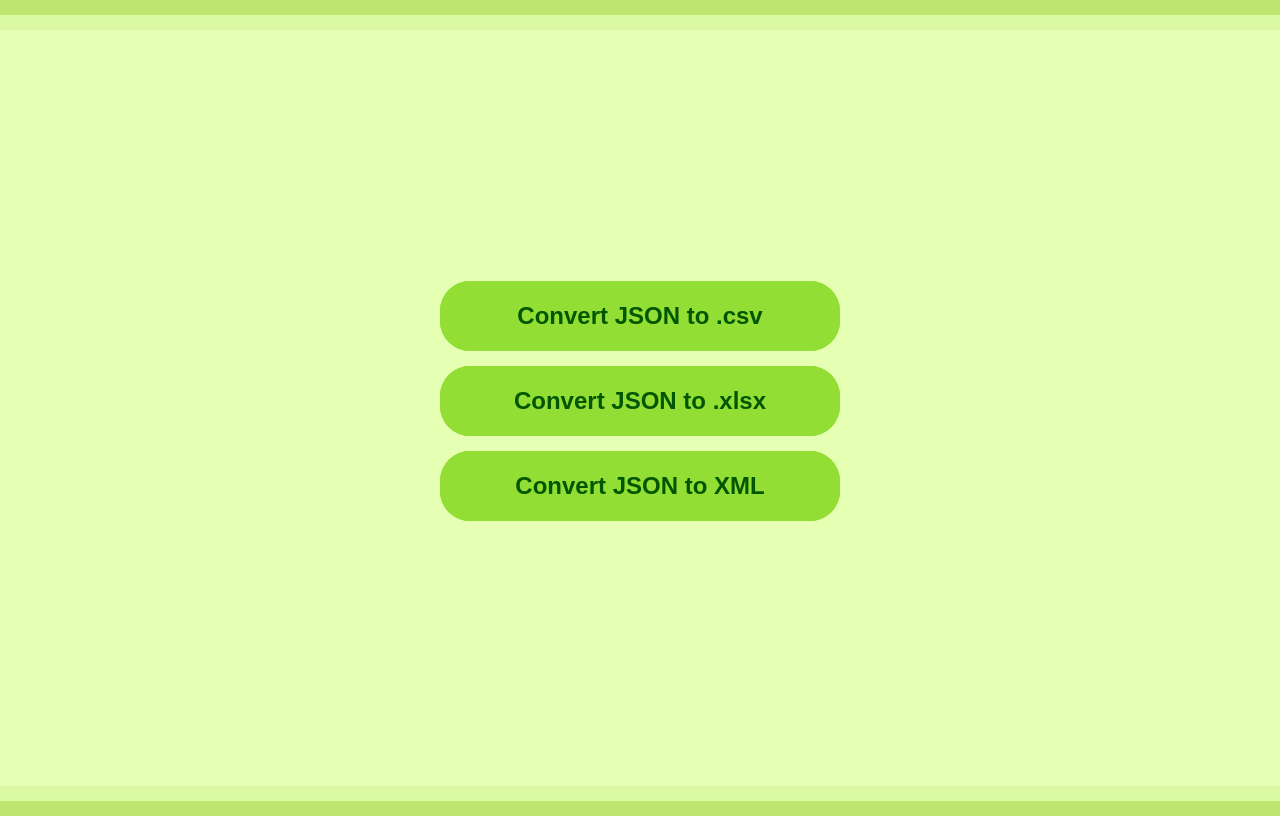
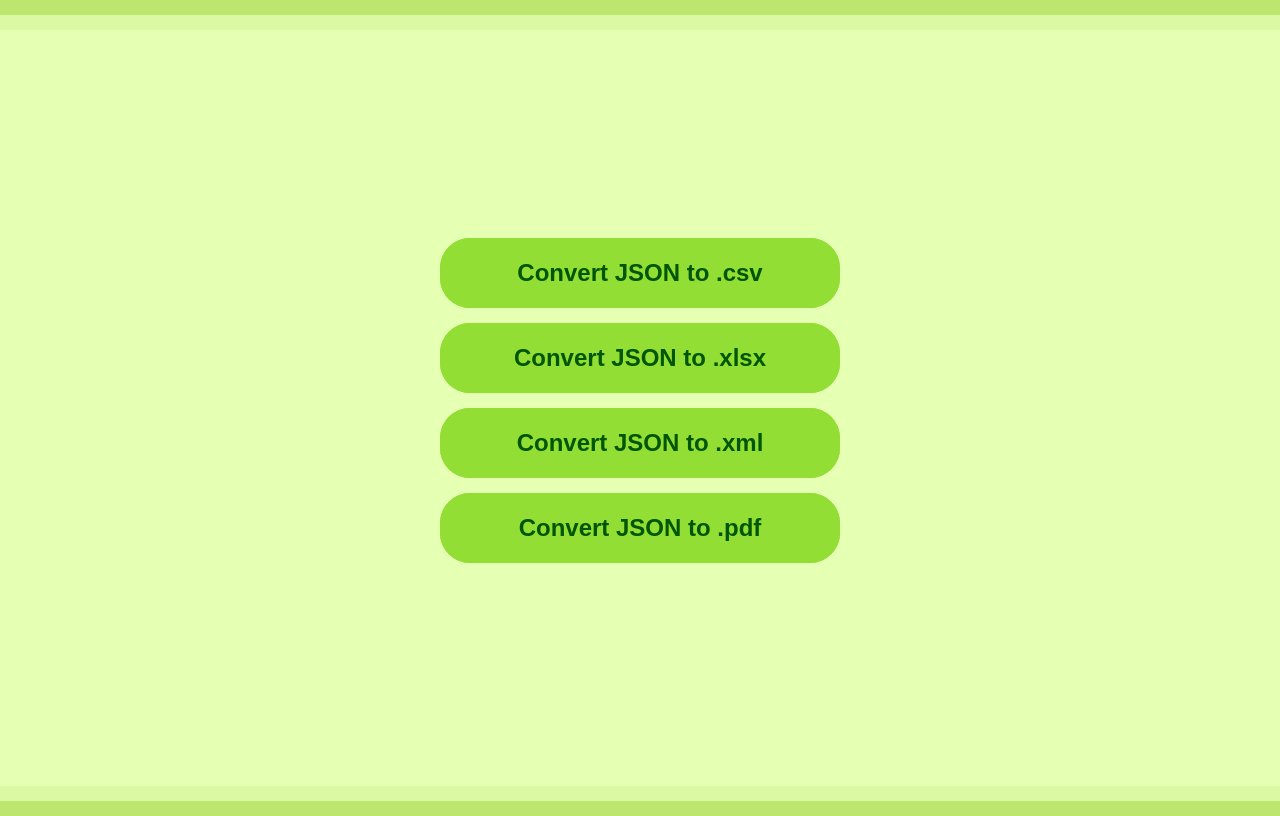
Before and after one commit to Stevan-Radovanovic/BlinkingConverter, an Angular app: page / in a window 1280 px wide. Built offline with nearby package versions, Linux system fonts and the light colour scheme.

Commit message:
[Commit #9] Convert JSON to PDF

```diff
--- a/package.json
+++ b/package.json
@@ -21,6 +21,8 @@
     "@angular/router": "~10.1.3",
     "flat": "^5.0.2",
     "json-as-xlsx": "^1.1.7",
+    "jspdf": "^2.1.1",
+    "jspdf-autotable": "^3.5.13",
     "rxjs": "~6.6.0",
     "tslib": "^2.0.0",
     "zone.js": "~0.10.2"
--- a/src/app/app.component.html
+++ b/src/app/app.component.html
@@ -2,4 +2,5 @@
   <app-json-to-csv></app-json-to-csv>
   <app-json-to-xlsx></app-json-to-xlsx>
   <app-json-to-xml></app-json-to-xml>
+  <app-json-to-pdf></app-json-to-pdf>
 </div>
--- a/src/app/app.module.ts
+++ b/src/app/app.module.ts
@@ -6,6 +6,7 @@ import { JsonToXmlComponent } from './json-to-xml/json-to-xml.component';
 import { JsonToXlsxComponent } from './json-to-xlsx/json-to-xlsx.component';
 import { JsonToCsvComponent } from './json-to-csv/json-to-csv.component';
 import { HttpClientModule, HTTP_INTERCEPTORS } from '@angular/common/http';
+import { JsonToPdfComponent } from './json-to-pdf/json-to-pdf.component';
 
 @NgModule({
   declarations: [
@@ -13,6 +14,7 @@ import { HttpClientModule, HTTP_INTERCEPTORS } from '@angular/common/http';
     JsonToXmlComponent,
     JsonToXlsxComponent,
     JsonToCsvComponent,
+    JsonToPdfComponent,
   ],
   imports: [BrowserModule, HttpClientModule],
   providers: [],
--- /dev/null
+++ b/src/app/json-to-pdf/json-to-pdf.component.html
@@ -0,0 +1,3 @@
+<button (click)="onClickConvertPdf(mockData.items)">
+  Convert JSON to .pdf
+</button>
--- /dev/null
+++ b/src/app/json-to-pdf/json-to-pdf.component.ts
@@ -0,0 +1,84 @@
+import { Component, OnInit } from '@angular/core';
+import { jsPDF } from 'jspdf';
+import autoTable from 'jspdf-autotable';
+import * as flat from 'flat';
+
+@Component({
+  selector: 'app-json-to-pdf',
+  templateUrl: './json-to-pdf.component.html',
+  styleUrls: ['./json-to-pdf.component.css'],
+})
+export class JsonToPdfComponent implements OnInit {
+  constructor() {}
+
+  onClickConvertPdf(array: Object[]) {
+    let doc = new jsPDF();
+    const rows = this.flatten(array);
+    let col = this.createHeaders(rows[0]);
+    autoTable(doc, { columns: col, body: this.convertObjectsToArrays(rows) });
+    doc.save('Blinking.pdf');
+  }
+
+  flatten(items: Object[]) {
+    const flattenedItems = items.map((item) => {
+      return flat(item);
+    });
+    return flattenedItems;
+  }
+
+  convertObjectsToArrays(array: Object[]) {
+    let converted = array.map((elem) => {
+      return Object.values(elem);
+    });
+    return converted;
+  }
+
+  createHeaders(obj: Object) {
+    const headers = [];
+    for (const key in obj) {
+      headers.push(key);
+    }
+    console.log(headers);
+    return headers;
+  }
+
+  ngOnInit(): void {}
+
+  mockData = {
+    items: [
+      {
+        model: 'Samsung S7',
+        chargers: '55',
+        cases: '56',
+        earphones: '57',
+        scratched: '2',
+        config: {
+          serialNo: '1',
+          barcode: '2',
+        },
+      },
+      {
+        model: 'Pixel XL',
+        chargers: '77',
+        cases: '78',
+        earphones: '79',
+        scratched: '4',
+        config: {
+          serialNo: '1',
+          barcode: '2',
+        },
+      },
+      {
+        model: 'iPhone 7',
+        chargers: '88',
+        cases: '89',
+        earphones: '90',
+        scratched: '6',
+        config: {
+          serialNo: '1',
+          barcode: '2',
+        },
+      },
+    ],
+  };
+}
--- a/src/app/json-to-xml/json-to-xml.component.html
+++ b/src/app/json-to-xml/json-to-xml.component.html
@@ -1 +1 @@
-<button (click)="onClickConvertXml()">Convert JSON to XML</button>
+<button (click)="onClickConvertXml()">Convert JSON to .xml</button>
```
Also changed, not shown: src/app/json-to-pdf/json-to-pdf.component.css (added), 1 other file (tests, documents, lock files or other folders).
